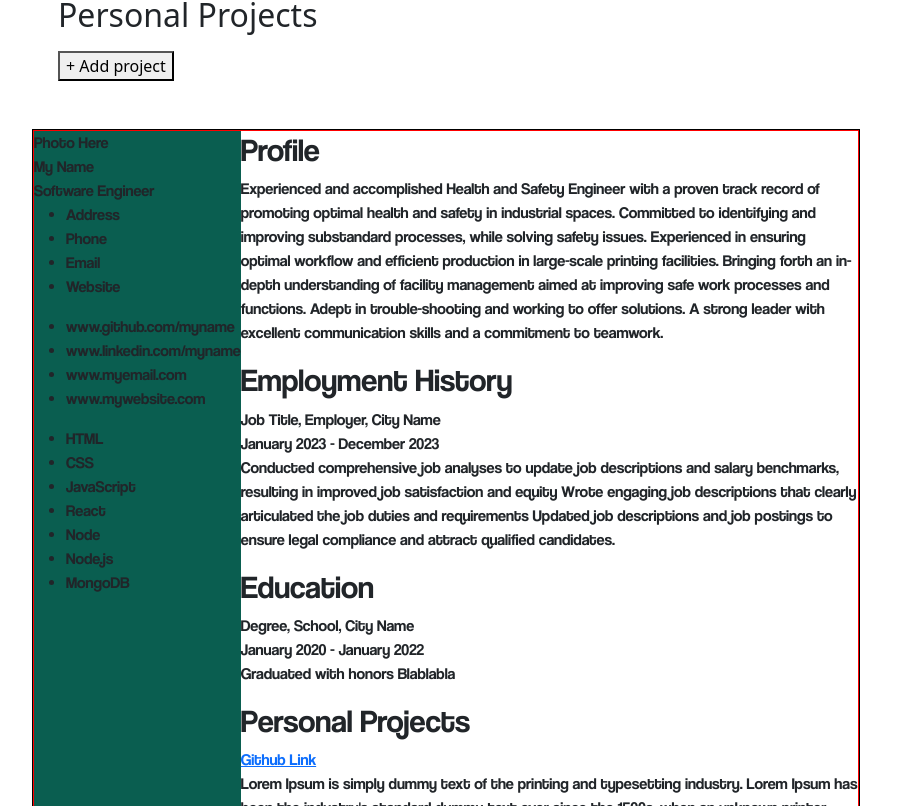
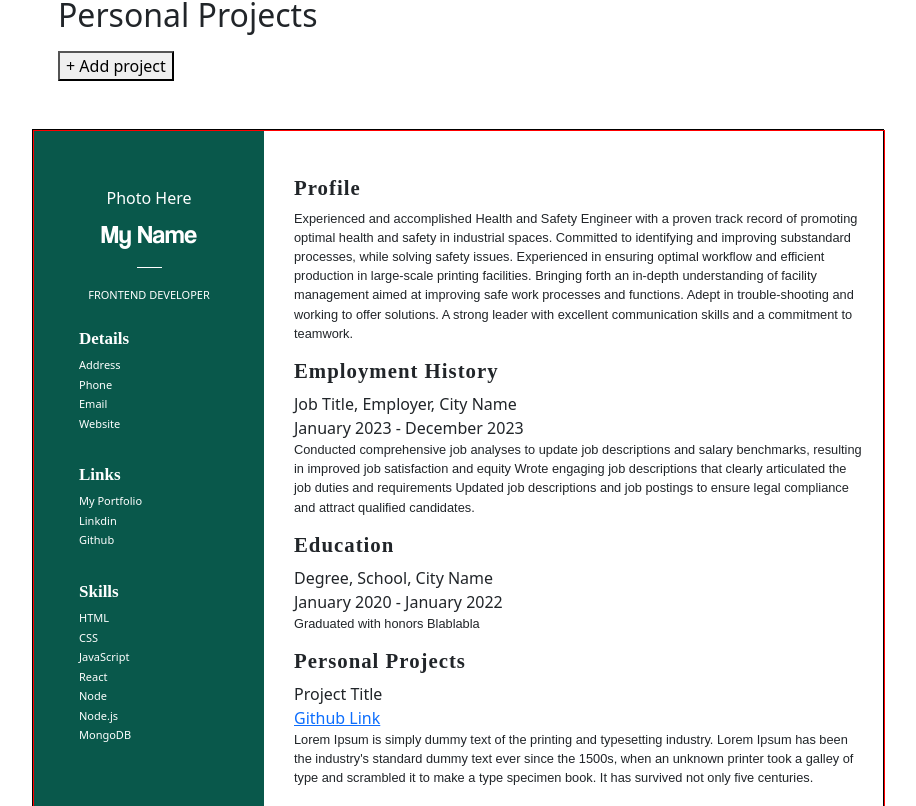
Before and after one commit to recker624/cv-project, a React (Create React App) app: page / in a window 1280 px wide. Shown: the part 1854-2660 px from the top of the page, without its empty margins (16-932 px from the left). Built offline with nearby package versions, Linux system fonts and the light colour scheme.

Commit message:
sidebar style implemented
In the resume preview section

```diff
--- a/src/components/ResumePreview/ResumeContent/index.js
+++ b/src/components/ResumePreview/ResumeContent/index.js
@@ -68,6 +68,9 @@ function Projects() {
       <div className="projects-heading">
         <h2>Personal Projects</h2>
       </div>
+      <div className="project-title">
+        Project Title
+      </div>
       <div className="github-link">
         <a href="www.example.com">Github Link</a>
       </div>
--- a/src/components/ResumePreview/ResumeContent/index.scss
+++ b/src/components/ResumePreview/ResumeContent/index.scss
@@ -1,3 +1,21 @@
 .resume-content {
-  width: 100%;
+  margin-top: 40px;
+  margin-left: 10px;
+  padding: 5px 20px;
+
+  h2{
+    padding: 0;
+    margin: 0;
+    margin-bottom: 8px;
+    font-family: "Ariel";
+    font-weight: 600;
+    letter-spacing: 1px;
+    font-size: 1.3rem;
+  }
+
+  p {
+    font-family: sans-serif;
+    font-size: 0.8rem;
+    font-weight: 300;
+  }
 }
--- a/src/components/ResumePreview/ResumePreview.scss
+++ b/src/components/ResumePreview/ResumePreview.scss
@@ -1,17 +1,18 @@
 .resumePreview {
   height: 1200px;
   width: 852PX;
-  font-family: "Coolvetica";
+  box-sizing: border-box;
 
   .resumePreviewOuter {
     height:  95%;
     border: 1px solid black;
-    min-width: 645px;
+    width: 852PX;
+
 
     .resumePreviewInner {
       height:  90%;
       border: 1px solid red;
-      min-width: 640px;
+      width: 852PX;
       display: flex;
       justify-content: flex-start;
     }
--- a/src/components/ResumePreview/Sidebar/index.js
+++ b/src/components/ResumePreview/Sidebar/index.js
@@ -13,6 +13,7 @@ function Name() {
   return (
     <div className="name">
       My Name
+      <div></div>
     </div>
   );
 }
@@ -20,7 +21,7 @@ function Name() {
 function Occupation() {
   return (
     <div className="occupation">
-      Software Engineer
+      FRONTEND DEVELOPER
     </div>
   );
 }
@@ -28,6 +29,7 @@ function Occupation() {
 function Details() {
   return (
     <div className="details">
+      <h2>Details</h2>
       <ul>
         <li>Address</li>
         <li>Phone</li>
@@ -41,11 +43,11 @@ function Details() {
 function Links() {
   return (
     <div className="links">
+      <h2>Links</h2>
       <ul>
-        <li>www.github.com/myname</li>
-        <li>www.linkedin.com/myname</li>
-        <li>www.myemail.com</li>
-        <li>www.mywebsite.com</li>
+        <li>My Portfolio</li>
+        <li>Linkdin</li>
+        <li>Github</li>
       </ul>
     </div>
   );
@@ -54,6 +56,7 @@ function Links() {
 function Skills() {
   return (
     <div className="skills">
+      <h2>Skills</h2>
       <ul>
         <li>HTML</li>
         <li>CSS</li>
@@ -70,6 +73,7 @@ function Skills() {
 function ResumeSideBar() {
   return (
     <div className="sidebar">
+      <div className="sidebar-content">
         <Photo />
         <Name />
         <Occupation />
@@ -77,6 +81,7 @@ function ResumeSideBar() {
         <Links />
         <Skills />
       </div>
+    </div>
   );
 }
 
--- a/src/components/ResumePreview/Sidebar/index.scss
+++ b/src/components/ResumePreview/Sidebar/index.scss
@@ -1,5 +1,67 @@
 .sidebar {
-  background: #0a5e50;
+  background: #09584b;
   height: 100%;
-  width: 30%;
+  flex: 0 0 230px;
+  padding: 10px;
+  display: flex;
+  color: #fff;
+
+  .sidebar-content {
+    width: 100%;
+    margin-top: 40px;
+    padding: 5px;
+    display: flex;
+    flex-direction: column;
+    align-items: center;
+  }
+
+  .name {
+    font-family: "Coolvetica";
+    font-size: 1.6rem;
+    margin: 5px 0;
+    display: flex;
+    flex-direction: column;
+    align-items: center;
+
+    div {
+      width: 25px;
+      margin: auto;
+      margin: 14px 0;
+      border-bottom: 1px solid #fff;
+    }
+  }
+
+  .occupation {
+    font-size: 11px;
+  }
+
+  .details,
+  .links,
+  .skills {
+    margin-top: 20px;
+    padding: 5px 0;
+    padding-left: 30px;
+    width: 100%;
+    display: flex;
+    flex-direction: column;
+    align-items: flex-start;
+  }
+
+  ul {
+    list-style: none;
+    margin: 0;
+    padding: 0;
+    font-size: 11px;
+
+    li {
+      margin: 3px 0;
+      padding: 0;
+    }
+  }
+  h2 {
+    margin-bottom: 5px;
+    font-family: "Ariel";
+    font-weight: 600;
+    font-size: 17px;
+  }
 }
```
Lines whose indentation alone changed are shown as unchanged.
